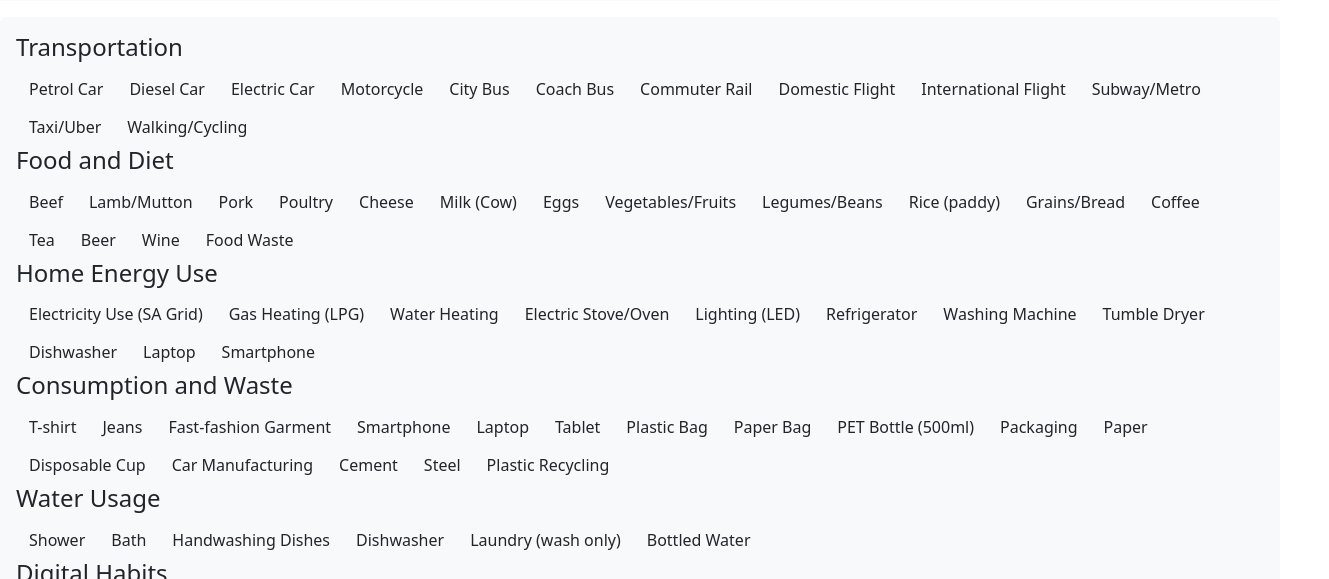
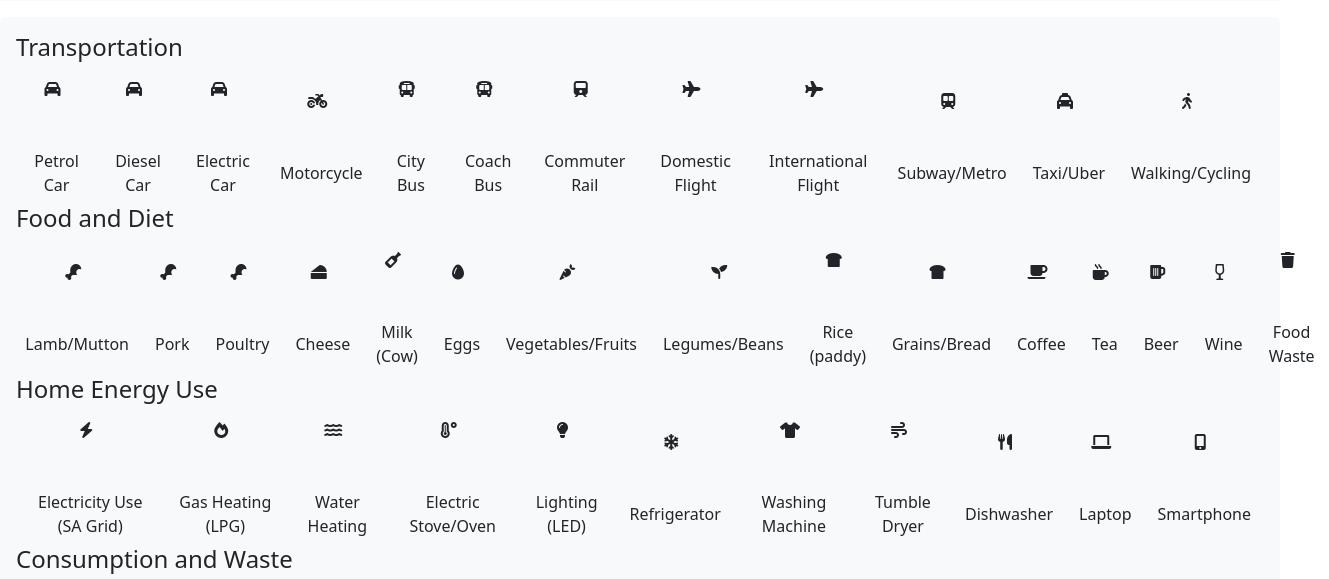
Before and after one commit to phiweCode/Carbon-Footprint-Logger, a website with bundled scripts: page index.html in a window 1280 px wide. Shown: the part 221-800 px from the top of the page, 1329 px wide, since content can reach past the window. Built offline with nearby package versions, Linux system fonts and the light colour scheme.

Commit message:
created dynamic elements

```diff
--- a/src/app/app.js
+++ b/src/app/app.js
@@ -17,6 +17,7 @@ const categories = [
 import emissionFactors from "./data.js";
 
 const data = emissionFactors;
+const selectedItems = [];
 
 // console.log("data", data)
 // console.log(data['Transportation'].map(item=>item))
@@ -73,43 +74,69 @@ const fromSections = document.querySelector('.form-sections');
 
 // generateModesBy()
 
-  for(const category in categories)
-    {
-    const heading = document.createElement('h4')
-    const optionsArticle = document.createElement('article');
-    // const optionElement = document.createElement('')
+for (const category in categories) {
+  const heading = document.createElement('h4');
+  const optionsArticle = document.createElement('article');
 
 
-    const currentId = `scrollspyHeading${category}`
+  const currentId = `scrollspyHeading${category}`;
 
-    heading.textContent = categories[category]
-    heading.id = currentId;
-    fromSections.appendChild(heading)
+  heading.textContent = categories[category];
+  heading.id = currentId;
+  fromSections.appendChild(heading);
 
-    // console.log(data[categories[category]])
+  // Get the corresponding emission factors for this category
+  const emissionItems = data[categories[category]];
 
-    data[categories[category]].map((categoryItem, index) =>{
+  emissionItems.forEach((categoryItem, index) => {
+    const itemContainer = document.createElement('article')
+    const id = `btn-check-${index + category}`;
 
-    const id = `btn-check-${index}`
+    // Create checkbox input
     const emittingItem = document.createElement('input');
-
     emittingItem.type = "checkbox";
     emittingItem.classList.add('btn-check');
     emittingItem.id = id;
     emittingItem.autocomplete = "off";
 
+    // Create label with icon
     const label = document.createElement('label');
-    label.classList.add('btn');
+    label.classList.add('btn','d-flex',);
     label.setAttribute('for', id);
-    label.textContent = categoryItem.item || categoryItem.mode || categoryItem.activity
 
+    // Create icon span
+    const iconSpan = document.createElement('span');
+    iconSpan.innerHTML = categoryItem.icon || ''; // Use the icon from your data
+    iconSpan.classList.add('me-2'); // Add margin between icon and text
+
+    // Create text span
+    const textSpan = document.createElement('span');
+    textSpan.textContent = categoryItem.item || categoryItem.mode || categoryItem.activity;
+
+    //item container
+    itemContainer.appendChild(iconSpan)
+    itemContainer.appendChild(textSpan)
+    itemContainer.classList.add('d-flex', 'flex-column', 'gap-5','justify-content-center', 'align-items-center')
+
+    // Append icon and text to label
+    label.appendChild(itemContainer);
+    // label.appendChild(textSpan);
+
+    // Append elements to article
     optionsArticle.appendChild(emittingItem);
-    optionsArticle.appendChild(label)
+    optionsArticle.appendChild(label);
 
-    })
+    optionsArticle.classList.add('d-flex', 'justify-content-center', 'align-items-center')
 
-    fromSections.appendChild(optionsArticle)
+    // Add click handler to store the selected item
+    // label.addEventListener('click', () => {
+    //   selectedItems.push({
+    //     ...categoryItem,
+    //     category: categories[category]
+    //   });
+    //   updateSelectedItemsDisplay();
+    // });
+  });
 
-        // console.log("-->", categories[category], category, )
-
-    }
+  fromSections.appendChild(optionsArticle);
+}
--- a/src/app/data.js
+++ b/src/app/data.js
@@ -2,6 +2,7 @@ const emissionFactors = {
   "Transportation": [
     {
       "mode": "Petrol Car",
+      "icon": "<i class='fas fa-car'></i>",
       "factor": 0.17,
       "unit_input": "km",
       "unit_output": "kg CO₂",
@@ -10,6 +11,7 @@ const emissionFactors = {
     },
     {
       "mode": "Diesel Car",
+      "icon": "<i class='fas fa-car'></i>",
       "factor": 0.17,
       "unit_input": "km",
       "unit_output": "kg CO₂",
@@ -18,6 +20,7 @@ const emissionFactors = {
     },
     {
       "mode": "Electric Car",
+      "icon": "<i class='fas fa-car'></i>",
       "factor": 0.15,
       "unit_input": "km",
       "unit_output": "kg CO₂",
@@ -26,6 +29,7 @@ const emissionFactors = {
     },
     {
       "mode": "Motorcycle",
+      "icon": "<i class='fas fa-motorcycle'></i>",
       "factor": 0.11,
       "unit_input": "km",
       "unit_output": "kg CO₂",
@@ -34,6 +38,7 @@ const emissionFactors = {
     },
     {
       "mode": "City Bus",
+      "icon": "<i class='fas fa-bus'></i>",
       "factor": 0.089,
       "unit_input": "passenger-km",
       "unit_output": "kg CO₂",
@@ -42,6 +47,7 @@ const emissionFactors = {
     },
     {
       "mode": "Coach Bus",
+      "icon": "<i class='fas fa-bus'></i>",
       "factor": 0.08,
       "unit_input": "passenger-km",
       "unit_output": "kg CO₂",
@@ -50,6 +56,7 @@ const emissionFactors = {
     },
     {
       "mode": "Commuter Rail",
+      "icon": "<i class='fas fa-train'></i>",
       "factor": 0.035,
       "unit_input": "passenger-km",
       "unit_output": "kg CO₂",
@@ -58,6 +65,7 @@ const emissionFactors = {
     },
     {
       "mode": "Domestic Flight",
+      "icon": "<i class='fas fa-plane'></i>",
       "factor": 0.25,
       "unit_input": "km",
       "unit_output": "kg CO₂",
@@ -66,6 +74,7 @@ const emissionFactors = {
     },
     {
       "mode": "International Flight",
+      "icon": "<i class='fas fa-plane'></i>",
       "factor": 0.12,
       "unit_input": "km",
       "unit_output": "kg CO₂",
@@ -74,6 +83,7 @@ const emissionFactors = {
     },
     {
       "mode": "Subway/Metro",
+      "icon": "<i class='fas fa-subway'></i>",
       "factor": 0.03,
       "unit_input": "passenger-km",
       "unit_output": "kg CO₂",
@@ -82,6 +92,7 @@ const emissionFactors = {
     },
     {
       "mode": "Taxi/Uber",
+      "icon": "<i class='fas fa-taxi'></i>",
       "factor": 0.17,
       "unit_input": "km",
       "unit_output": "kg CO₂",
@@ -90,6 +101,7 @@ const emissionFactors = {
     },
     {
       "mode": "Walking/Cycling",
+      "icon": "<i class='fas fa-walking'></i>",
       "factor": 0.0,
       "unit_input": "km",
       "unit_output": "kg CO₂",
@@ -100,6 +112,7 @@ const emissionFactors = {
   "Food and Diet": [
     {
       "item": "Beef",
+      "icon": "<i class='fas fa-drumstick-bite'></i>",
       "factor": 60,
       "unit_input": "kg",
       "unit_output": "kg CO₂e",
@@ -108,6 +121,7 @@ const emissionFactors = {
     },
     {
       "item": "Lamb/Mutton",
+      "icon": "<i class='fas fa-drumstick-bite'></i>",
       "factor": 30,
       "unit_input": "kg",
       "unit_output": "kg CO₂e",
@@ -116,6 +130,7 @@ const emissionFactors = {
     },
     {
       "item": "Pork",
+      "icon": "<i class='fas fa-drumstick-bite'></i>",
       "factor": 7,
       "unit_input": "kg",
       "unit_output": "kg CO₂e",
@@ -124,6 +139,7 @@ const emissionFactors = {
     },
     {
       "item": "Poultry",
+      "icon": "<i class='fas fa-drumstick-bite'></i>",
       "factor": 6,
       "unit_input": "kg",
       "unit_output": "kg CO₂e",
@@ -132,6 +148,7 @@ const emissionFactors = {
     },
     {
       "item": "Cheese",
+      "icon": "<i class='fas fa-cheese'></i>",
       "factor": 21,
       "unit_input": "kg",
       "unit_output": "kg CO₂e",
@@ -140,6 +157,7 @@ const emissionFactors = {
     },
     {
       "item": "Milk (Cow)",
+      "icon": "<i class='fas fa-wine-bottle'></i>",
       "factor": 1.5,
       "unit_input": "liters",
       "unit_output": "kg CO₂e",
@@ -148,6 +166,7 @@ const emissionFactors = {
     },
     {
       "item": "Eggs",
+      "icon": "<i class='fas fa-egg'></i>",
       "factor": 4,
       "unit_input": "kg",
       "unit_output": "kg CO₂e",
@@ -156,6 +175,7 @@ const emissionFactors = {
     },
     {
       "item": "Vegetables/Fruits",
+      "icon": "<i class='fas fa-carrot'></i>",
       "factor": 1.5,
       "unit_input": "kg",
       "unit_output": "kg CO₂e",
@@ -164,6 +184,7 @@ const emissionFactors = {
     },
     {
       "item": "Legumes/Beans",
+      "icon": "<i class='fas fa-seedling'></i>",
       "factor": 1.5,
       "unit_input": "kg",
       "unit_output": "kg CO₂e",
@@ -172,6 +193,7 @@ const emissionFactors = {
     },
     {
       "item": "Rice (paddy)",
+      "icon": "<i class='fas fa-bread-slice'></i>",
       "factor": 2.7,
       "unit_input": "kg",
       "unit_output": "kg CO₂e",
@@ -180,6 +202,7 @@ const emissionFactors = {
     },
     {
       "item": "Grains/Bread",
+      "icon": "<i class='fas fa-bread-slice'></i>",
       "factor": 1.5,
       "unit_input": "kg",
       "unit_output": "kg CO₂e",
@@ -188,6 +211,7 @@ const emissionFactors = {
     },
     {
       "item": "Coffee",
+      "icon": "<i class='fas fa-coffee'></i>",
       "factor": 0.15,
       "unit_input": "cup",
       "unit_output": "kg CO₂e",
@@ -196,6 +220,7 @@ const emissionFactors = {
     },
     {
       "item": "Tea",
+      "icon": "<i class='fas fa-mug-hot'></i>",
       "factor": 0.03,
       "unit_input": "cup",
       "unit_output": "kg CO₂e",
@@ -204,6 +229,7 @@ const emissionFactors = {
     },
     {
       "item": "Beer",
+      "icon": "<i class='fas fa-beer'></i>",
       "factor": 0.18,
       "unit_input": "500ml",
       "unit_output": "kg CO₂e",
@@ -212,6 +238,7 @@ const emissionFactors = {
     },
     {
       "item": "Wine",
+      "icon": "<i class='fas fa-wine-glass-alt'></i>",
       "factor": 0.35,
       "unit_input": "liter",
       "unit_output": "kg CO₂e",
@@ -220,6 +247,7 @@ const emissionFactors = {
     },
     {
       "item": "Food Waste",
+      "icon": "<i class='fas fa-trash'></i>",
       "factor": 21,
       "unit_input": "kg",
       "unit_output": "kg CO₂e",
@@ -230,6 +258,7 @@ const emissionFactors = {
   "Home Energy Use": [
     {
       "activity": "Electricity Use (SA Grid)",
+      "icon": "<i class='fas fa-bolt'></i>",
       "factor": 0.97,
       "unit_input": "kWh",
       "unit_output": "kg CO₂",
@@ -238,6 +267,7 @@ const emissionFactors = {
     },
     {
       "activity": "Gas Heating (LPG)",
+      "icon": "<i class='fas fa-fire'></i>",
       "factor": 2.7,
       "unit_input": "liter",
       "unit_output": "kg CO₂",
@@ -246,6 +276,7 @@ const emissionFactors = {
     },
     {
       "activity": "Water Heating",
+      "icon": "<i class='fas fa-water'></i>",
       "factor": 0.97,
       "unit_input": "kWh",
       "unit_output": "kg CO₂",
@@ -254,6 +285,7 @@ const emissionFactors = {
     },
     {
       "activity": "Electric Stove/Oven",
+      "icon": "<i class='fas fa-temperature-high'></i>",
       "factor": 0.97,
       "unit_input": "kWh",
       "unit_output": "kg CO₂",
@@ -262,6 +294,7 @@ const emissionFactors = {
     },
     {
       "activity": "Lighting (LED)",
+      "icon": "<i class='fas fa-lightbulb'></i>",
       "factor": 0.05,
       "unit_input": "kWh",
       "unit_output": "kg CO₂",
@@ -270,6 +303,7 @@ const emissionFactors = {
     },
     {
       "activity": "Refrigerator",
+      "icon": "<i class='fas fa-snowflake'></i>",
       "factor": 1,
       "unit_input": "kWh/day",
       "unit_output": "kg CO₂",
@@ -278,6 +312,7 @@ const emissionFactors = {
     },
     {
       "activity": "Washing Machine",
+      "icon": "<i class='fas fa-tshirt'></i>",
       "factor": 0.4,
       "unit_input": "wash",
       "unit_output": "kg CO₂",
@@ -286,6 +321,7 @@ const emissionFactors = {
     },
     {
       "activity": "Tumble Dryer",
+      "icon": "<i class='fas fa-wind'></i>",
       "factor": 2.5,
       "unit_input": "cycle",
       "unit_output": "kg CO₂",
@@ -294,6 +330,7 @@ const emissionFactors = {
     },
     {
       "activity": "Dishwasher",
+      "icon": "<i class='fas fa-utensils'></i>",
       "factor": 0.85,
       "unit_input": "load",
       "unit_output": "kg CO₂",
@@ -302,6 +339,7 @@ const emissionFactors = {
     },
     {
       "activity": "Laptop",
+      "icon": "<i class='fas fa-laptop'></i>",
       "factor": 0.05,
       "unit_input": "hour",
       "unit_output": "kg CO₂",
@@ -310,6 +348,7 @@ const emissionFactors = {
     },
     {
       "activity": "Smartphone",
+      "icon": "<i class='fas fa-mobile-alt'></i>",
       "factor": 0.005,
       "unit_input": "charge",
       "unit_output": "kg CO₂",
@@ -320,6 +359,7 @@ const emissionFactors = {
   "Consumption and Waste": [
     {
       "item": "T-shirt",
+      "icon": "<i class='fas fa-tshirt'></i>",
       "factor": 7,
       "unit_input": "item",
       "unit_output": "kg CO₂",
@@ -328,6 +368,7 @@ const emissionFactors = {
     },
     {
       "item": "Jeans",
+      "icon": "<i class='fas fa-tshirt'></i>",
       "factor": 22.5,
       "unit_input": "item",
       "unit_output": "kg CO₂",
@@ -336,6 +377,7 @@ const emissionFactors = {
     },
     {
       "item": "Fast-fashion Garment",
+      "icon": "<i class='fas fa-tshirt'></i>",
       "factor": 7.5,
       "unit_input": "item",
       "unit_output": "kg CO₂",
@@ -344,6 +386,7 @@ const emissionFactors = {
     },
     {
       "item": "Smartphone",
+      "icon": "<i class='fas fa-mobile-alt'></i>",
       "factor": 70,
       "unit_input": "item",
       "unit_output": "kg CO₂",
@@ -352,6 +395,7 @@ const emissionFactors = {
     },
     {
       "item": "Laptop",
+      "icon": "<i class='fas fa-laptop'></i>",
       "factor": 225,
       "unit_input": "item",
       "unit_output": "kg CO₂",
@@ -360,6 +404,7 @@ const emissionFactors = {
     },
     {
       "item": "Tablet",
+      "icon": "<i class='fas fa-tablet-alt'></i>",
       "factor": 100,
       "unit_input": "item",
       "unit_output": "kg CO₂",
@@ -368,6 +413,7 @@ const emissionFactors = {
     },
     {
       "item": "Plastic Bag",
+      "icon": "<i class='fas fa-shopping-bag'></i>",
       "factor": 0.2,
       "unit_input": "bag",
       "unit_output": "kg CO₂",
@@ -376,6 +422,7 @@ const emissionFactors = {
     },
     {
       "item": "Paper Bag",
+      "icon": "<i class='fas fa-shopping-bag'></i>",
       "factor": 0.125,
       "unit_input": "bag",
       "unit_output": "kg CO₂",
@@ -384,6 +431,7 @@ const emissionFactors = {
     },
     {
       "item": "PET Bottle (500ml)",
+      "icon": "<i class='fas fa-wine-bottle'></i>",
       "factor": 0.06,
       "unit_input": "bottle",
       "unit_output": "kg CO₂",
@@ -392,6 +440,7 @@ const emissionFactors = {
     },
     {
       "item": "Packaging",
+      "icon": "<i class='fas fa-box-open'></i>",
       "factor": 1.5,
       "unit_input": "kg",
       "unit_output": "kg CO₂",
@@ -400,6 +449,7 @@ const emissionFactors = {
     },
     {
       "item": "Paper",
+      "icon": "<i class='fas fa-file-alt'></i>",
       "factor": 1.3,
       "unit_input": "kg",
       "unit_output": "kg CO₂",
@@ -408,6 +458,7 @@ const emissionFactors = {
     },
     {
       "item": "Disposable Cup",
+      "icon": "<i class='fas fa-coffee'></i>",
       "factor": 0.05,
       "unit_input": "cup",
       "unit_output": "kg CO₂",
@@ -416,6 +467,7 @@ const emissionFactors = {
     },
     {
       "item": "Car Manufacturing",
+      "icon": "<i class='fas fa-car'></i>",
       "factor": 6000,
       "unit_input": "car",
       "unit_output": "kg CO₂",
@@ -424,6 +476,7 @@ const emissionFactors = {
     },
     {
       "item": "Cement",
+      "icon": "<i class='fas fa-industry'></i>",
       "factor": 0.9,
       "unit_input": "kg",
       "unit_output": "kg CO₂",
@@ -432,6 +485,7 @@ const emissionFactors = {
     },
     {
       "item": "Steel",
+      "icon": "<i class='fas fa-hammer'></i>",
       "factor": 1.85,
       "unit_input": "kg",
       "unit_output": "kg CO₂",
@@ -440,6 +494,7 @@ const emissionFactors = {
     },
     {
       "item": "Plastic Recycling",
+      "icon": "<i class='fas fa-recycle'></i>",
       "factor": -2.5,
       "unit_input": "kg",
       "unit_output": "kg CO₂ saved",
@@ -450,6 +505,7 @@ const emissionFactors = {
   "Water Usage": [
     {
       "activity": "Shower",
+      "icon": "<i class='fas fa-shower'></i>",
       "factor": 0.115,
       "unit_input": "minute",
       "unit_output": "kg CO₂",
@@ -458,6 +514,7 @@ const emissionFactors = {
     },
     {
       "activity": "Bath",
+      "icon": "<i class='fas fa-bath'></i>",
       "factor": 1.5,
       "unit_input": "bath",
       "unit_output": "kg CO₂",
@@ -466,6 +523,7 @@ const emissionFactors = {
     },
     {
       "activity": "Handwashing Dishes",
+      "icon": "<i class='fas fa-hand-holding-water'></i>",
       "factor": 0.6,
       "unit_input": "10L session",
       "unit_output": "kg CO₂",
@@ -474,6 +532,7 @@ const emissionFactors = {
     },
     {
       "activity": "Dishwasher",
+      "icon": "<i class='fas fa-utensils'></i>",
       "factor": 0.85,
       "unit_input": "load",
       "unit_output": "kg CO₂",
@@ -482,6 +541,7 @@ const emissionFactors = {
     },
     {
       "activity": "Laundry (wash only)",
+      "icon": "<i class='fas fa-tshirt'></i>",
       "factor": 0.4,
       "unit_input": "wash",
       "unit_output": "kg CO₂",
@@ -490,6 +550,7 @@ const emissionFactors = {
     },
     {
       "activity": "Bottled Water",
+      "icon": "<i class='fas fa-wine-bottle'></i>",
       "factor": 0.5,
       "unit_input": "liter",
       "unit_output": "kg CO₂",
@@ -500,6 +561,7 @@ const emissionFactors = {
   "Digital Habits": [
     {
       "activity": "Video Streaming",
+      "icon": "<i class='fas fa-film'></i>",
       "factor": 0.045,
       "unit_input": "hour",
       "unit_output": "kg CO₂",
@@ -508,6 +570,7 @@ const emissionFactors = {
     },
     {
       "activity": "Music Streaming",
+      "icon": "<i class='fas fa-music'></i>",
       "factor": 0.001,
       "unit_input": "hour",
       "unit_output": "kg CO₂",
@@ -516,6 +579,7 @@ const emissionFactors = {
     },
     {
       "activity": "Email (short)",
+      "icon": "<i class='fas fa-envelope'></i>",
       "factor": 0.00025,
       "unit_input": "email",
       "unit_output": "kg CO₂",
@@ -524,6 +588,7 @@ const emissionFactors = {
     },
     {
       "activity": "Email (long)",
+      "icon": "<i class='fas fa-envelope-open-text'></i>",
       "factor": 0.017,
       "unit_input": "email",
       "unit_output": "kg CO₂",
@@ -532,6 +597,7 @@ const emissionFactors = {
     },
     {
       "activity": "Video Conferencing",
+      "icon": "<i class='fas fa-video'></i>",
       "factor": 0.01,
       "unit_input": "hour",
       "unit_output": "kg CO₂",
@@ -540,6 +606,7 @@ const emissionFactors = {
     },
     {
       "activity": "Cloud Storage",
+      "icon": "<i class='fas fa-cloud'></i>",
       "factor": 0.2,
       "unit_input": "GB-year",
       "unit_output": "kg CO₂",
@@ -548,6 +615,7 @@ const emissionFactors = {
     },
     {
       "activity": "Web/Social",
+      "icon": "<i class='fas fa-globe'></i>",
       "factor": 0.02,
       "unit_input": "hour",
       "unit_output": "kg CO₂",
@@ -556,6 +624,7 @@ const emissionFactors = {
     },
     {
       "activity": "Gaming",
+      "icon": "<i class='fas fa-gamepad'></i>",
       "factor": 0.2,
       "unit_input": "hour",
       "unit_output": "kg CO₂",
@@ -566,6 +635,7 @@ const emissionFactors = {
   "Work and Commuting": [
     {
       "activity": "Commute (Car)",
+      "icon": "<i class='fas fa-car'></i>",
       "factor": 0.17,
       "unit_input": "km",
       "unit_output": "kg CO₂",
@@ -574,6 +644,7 @@ const emissionFactors = {
     },
     {
       "activity": "Commute (Train)",
+      "icon": "<i class='fas fa-train'></i>",
       "factor": 0.035,
       "unit_input": "km",
       "unit_output": "kg CO₂",
@@ -582,6 +653,7 @@ const emissionFactors = {
     },
     {
       "activity": "Business Flight",
+      "icon": "<i class='fas fa-plane'></i>",
       "factor": 250,
       "unit_input": "hour",
       "unit_output": "kg CO₂",
@@ -590,6 +662,7 @@ const emissionFactors = {
     },
     {
       "activity": "Remote Work",
+      "icon": "<i class='fas fa-home'></i>",
       "factor": 0.0,
       "unit_input": "day",
       "unit_output": "kg CO₂",
@@ -598,6 +671,7 @@ const emissionFactors = {
     },
     {
       "activity": "Office Lighting",
+      "icon": "<i class='fas fa-lightbulb'></i>",
       "factor": 0.1,
       "unit_input": "hour",
       "unit_output": "kg CO₂",
@@ -606,6 +680,7 @@ const emissionFactors = {
     },
     {
       "activity": "Paper Use",
+      "icon": "<i class='fas fa-file-alt'></i>",
       "factor": 1.3,
       "unit_input": "kg",
       "unit_output": "kg CO₂",
--- a/src/styles/styles.css
+++ b/src/styles/styles.css
@@ -0,0 +1,6 @@
+.btn span {
+  vertical-align: middle;
+}
+.me-2 {
+  margin-right: 0.5rem;
+}
```
Also changed, not shown: index.html (+1 -0 lines).
